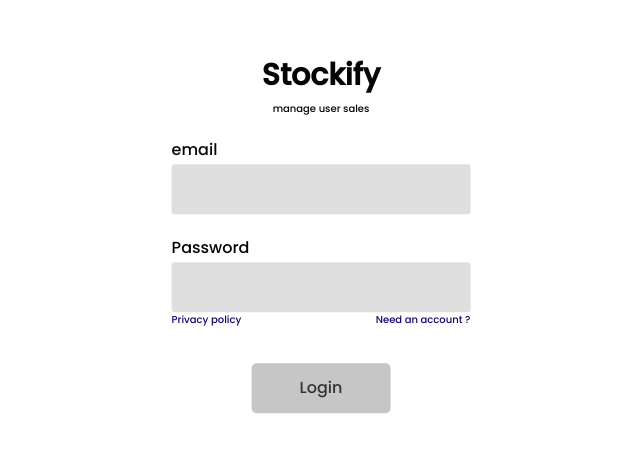
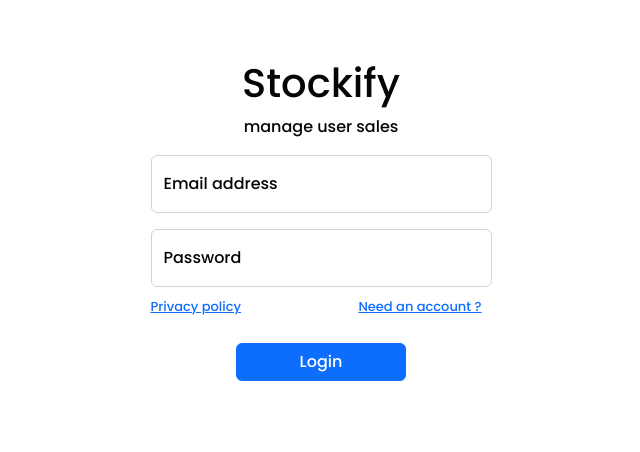
Before and after one commit to jck-bit/stockify, a React (Vite) app: page /login in a window 1280 px wide. Shown: the part 180-632 px from the top of the page, without its empty margins (319-959 px from the left). Built offline with nearby package versions, Linux system fonts and the light colour scheme.

Commit message:
used bootstrap to recreate register

```diff
--- a/src/App.tsx
+++ b/src/App.tsx
@@ -35,12 +35,11 @@ function App() {
            <Route path='/stocks' element={isAuth ? <OnlineStore/> : <Navigate to="/login" />}/>
            <Route path='/login' element={<LoginPage/>}/>
            <Route path='/privacy_policy' element={<PrivacyPolicy/>}/>
+           <Route path='/register' element={<Register/>}/>
           {/* <Route path='/stocks' element={isAuth ? <OnlineStore/> : <Navigate to="/login" />}/>
           <Route path='/sales' element={ isAuth ? <SalesTable/> : <Navigate to="/login" />}/>
           <Route path='/profile' element={isAuth ? <Profile/> :<Navigate to="/login" />}/>
           <Route path='/profile/profile-change' element={ isAuth ? <UserProfileUpdate/> :<Navigate to="/login" />}/>
-          <Route path='/login' element={<LoginPage/>}/>
-          <Route path='/register' element={<Register/>}/>
           <Route path='/cart_modal' element={<CheckoutCart/>}/>  */}
         </Routes>
       </BrowserRouter>
--- a/src/css/loginPage.css
+++ b/src/css/loginPage.css
@@ -1,79 +1,31 @@
-
 .login-container {
-    position: absolute;
-    top: 50%;
-    left: 50%;
-    transform: translate(-50%, -50%);
-    align-content: center;
-    margin-top: 25px;
+  display: flex;
+  flex-direction: column;
+  align-items: center;
+  justify-content: center;
+  height: 100vh;
 }
 
-  .login-container h1 {
-    display: flex;
-    align-items: center;
-    justify-content: center;
-    font-size:30px;
-    font-weight: bold;
-  }
-
-  .login-container p{
-    display: flex;
-    align-items: center;
-    justify-content: center;
-    font-size: 10px;
-  }
 
 .register_div {
   display: flex;
-     justify-content:space-between;
-     align-items: center;
+  justify-content: space-between;
+  margin-top: 10px;
+  font-size: 13px;
 }
 
-  .register_div a{
-    color: rgb(17, 3, 125);
-    text-decoration: none;
+.register_div p {
+  margin-right: 10px;
 }
 
-  .register_div a:hover{
-    background-color: transparent;
+.button-container {
+  display: flex;
+  justify-content: center;
+  margin-top: 10px;
 }
 
-  .login-container label {
-    display: block;
-    margin-top: 22px;
-    font-size: 16px;
-    font-weight: 500;
+
+.login_btn{
+  width: 50%;
+  margin: 0 auto;
 }
-
-  .login-container input[type="text"],
-  .login-container input[type="email"],
-  .login-container input[type="password"] {
-    display: block;
-    height: 50px;
-    width: 100%;
-    background-color: rgba(255,255,255,0.07);
-    border-radius: 3px;
-    padding: 0 10px;
-    margin-top: 2px;
-    font-size: 14px;
-    font-weight: 300;
-    border: none;
-    background-color: rgb(223, 223, 223);
-    color: #000;
-  }
-
-  input:focus{
-    outline: none;
-    background-color: rgb(223, 223, 223);
-  }
-
-  .login-container button{
-    padding: .8rem 3rem;
-    margin: 20px 80px;
-    cursor: pointer;
-    border-radius:5px;
-    border: none;
-    color: #333;
-    transition: background-color(0.2s ease-in-out);
-    background-color: #c7c6c6;
-  }
--- a/src/login/index.tsx
+++ b/src/login/index.tsx
@@ -2,18 +2,19 @@ import React, { useState } from 'react';
 import { useDispatch } from 'react-redux';
 import { useSnackbar } from 'notistack';
 import { useNavigate } from 'react-router-dom';
-import {setLogin} from '../state'
-import Loader from '../components/Loader'
+import { setLogin } from '../state';
+import Loader from '../components/Loader';
+import { FloatingLabel, Form, Button } from 'react-bootstrap';
 import '../css/loginPage.css';
 import { Link } from 'react-router-dom';
 
 const LoginPage = () => {
-    const dispatch = useDispatch()
-    const{enqueueSnackbar} = useSnackbar()
-    const navigate = useNavigate()
-    const [email, setEmail] = useState<string>("")
-    const [password, setPassword] = useState<string>("")
-    const [isloading, setIsLoading] = useState<boolean>(false);
+  const dispatch = useDispatch();
+  const { enqueueSnackbar } = useSnackbar();
+  const navigate = useNavigate();
+  const [email, setEmail] = useState<string>('');
+  const [password, setPassword] = useState<string>('');
+  const [isLoading, setIsLoading] = useState<boolean>(false);
 
   const handleSubmit = async (e: React.FormEvent<HTMLFormElement>) => {
     e.preventDefault();
@@ -31,71 +32,71 @@ const LoginPage = () => {
       const data = await res.json();
       if (res.ok) {
         if (data) {
-            dispatch(setLogin({
+          dispatch(
+            setLogin({
               user: data.user,
               token: data.access_token
-            }));
+            })
+          );
           navigate('/');
-            enqueueSnackbar(data.message, { variant: "success", autoHideDuration:1500 });
+          enqueueSnackbar(data.message, { variant: 'success', autoHideDuration: 1500 });
         }
       } else {
-          const error = data?.message || "Login failed. Please try again.";
-          enqueueSnackbar(error, { variant: 'error', autoHideDuration:1500 });
+        const error = data?.message || 'Login failed. Please try again.';
+        enqueueSnackbar(error, { variant: 'error', autoHideDuration: 1500 });
       }
       setIsLoading(false);
     } catch (err) {
-        const error = "Failed to reach the server. Please try again later.";
-        enqueueSnackbar(error, { variant: 'error', autoHideDuration:1500 });
+      const error = 'Failed to reach the server. Please try again later.';
+      enqueueSnackbar(error, { variant: 'error', autoHideDuration: 1500 });
       setIsLoading(false);
-      }finally{
-        setIsLoading(false)
+    } finally {
+      setIsLoading(false);
     }
 
-    setEmail("")
-    setPassword("")
-  }
+    setEmail('');
+    setPassword('');
+  };
 
-  if(isloading){
-    return <Loader/>
+  if (isLoading) {
+    return <Loader />;
   }
 
   return (
     <div className="login-container">
       <h1>Stockify</h1>
       <p>manage user sales</p>
-        <form onSubmit={handleSubmit}>
-          <label>
-            email
-            <input
+      <Form onSubmit={handleSubmit}>
+        <FloatingLabel controlId="floatingInput" label="Email address" className="mb-3">
+          <Form.Control
             type="email"
-              name="email"
+            placeholder="name@example.com"
             value={email}
-              onChange={(e) =>setEmail(e.target.value)}
-              required />
-          </label>
-          <label>
-            Password
-            <input
+            onChange={(e) => setEmail(e.target.value)}
+            required
+          />
+        </FloatingLabel>
+        <FloatingLabel controlId="floatingPassword" label="Password">
+          <Form.Control
             type="password"
-              name="password"
+            placeholder="Password"
             value={password}
             onChange={(e) => setPassword(e.target.value)}
-              required />
-          </label>
-          <div className='register_div'>
+            required
+          />
+        </FloatingLabel>
+        <div className="register_div">
           <p>
-              <Link to={"/privacy_policy"}>
-                Privacy policy
-              </Link>
+            <Link to="/privacy_policy">Privacy policy</Link>
           </p>
           <p>
-              <Link to={"/register"}>
-                Need an account ?
-              </Link>
+            <Link to="/register">Need an account ?</Link>
           </p>
         </div>
-          <button type="submit">Login</button>
-        </form>
+        <div className='button-container'>
+          <Button type="submit" className="login_btn" variant="primary">Login</Button>
+        </div>
+      </Form>
     </div>
   );
 };
--- a/src/login/register.tsx
+++ b/src/login/register.tsx
@@ -1,122 +1,128 @@
-import React, {useState} from 'react'
-import { useNavigate } from 'react-router-dom'
-import { Link } from 'react-router-dom'
-import { useSnackbar } from 'notistack'
-import Loader from '../components/Loader'
+import React, { useState } from 'react';
+import { Link, useNavigate } from 'react-router-dom';
+import { useSnackbar } from 'notistack';
+import Form from 'react-bootstrap/Form';
+import Button from 'react-bootstrap/Button';
+import FloatingLabel from 'react-bootstrap/FloatingLabel';
+import Loader from '../components/Loader';
 
 const Register = () => {
   const navigate = useNavigate();
   const { enqueueSnackbar } = useSnackbar();
-    const[username, setUsername] = useState<string>("");
-    const[email, setEmail] = useState<string>("");
-    const[password, setPassword] = useState<string>("");
-    const[loading , setLoading] = useState<boolean>(false);
-    const[confirmPassword, setConfirmPassword] = useState<string>("");
+  const [username, setUsername] = useState<string>('');
+  const [email, setEmail] = useState<string>('');
+  const [password, setPassword] = useState<string>('');
+  const [loading, setLoading] = useState<boolean>(false);
+  const [confirmPassword, setConfirmPassword] = useState<string>('');
+  const [passwordMismatch, setPasswordMismatch] = useState<boolean>(false);
 
-    const handleSubmit =async (e:React.FormEvent<HTMLFormElement>) => {
-        e.preventDefault()
-        if(password !== confirmPassword){
-            enqueueSnackbar("Passwords do not match", {variant: "error", autoHideDuration:1000})
-            // setConfirmPassword('')
-            // setEmail("")
-            // setPassword("")
-            // setUsername("")
+  const handleSubmit = async (e: React.FormEvent<HTMLFormElement>) => {
+    e.preventDefault();
+    if (password !== confirmPassword) {
+      setPasswordMismatch(true);
       return;
     }
 
     setLoading(true);
     try {
-            const res = await fetch("https://stockify-store-management.vercel.app/api/register", {
-                method: "POST",
+      const res = await fetch('https://stockify-store-management.vercel.app/api/register', {
+        method: 'POST',
         headers: {
-                 "Content-Type": "application/json"
+          'Content-Type': 'application/json',
         },
-                 body: JSON.stringify({email, username, password})
+        body: JSON.stringify({ email, username, password }),
       });
 
       const data = await res.json();
-             if(res.ok){
-                 if(data){
-                     enqueueSnackbar(`${data.message}`, {variant: "success"})
-                     navigate("/login")
+      if (res.ok) {
+        if (data) {
+          enqueueSnackbar(`${data.message}`, { variant: 'success' });
+          navigate('/login');
         }
-             }else{
-                 const error = data?.message || "Something went wrong";
-                 enqueueSnackbar(error, {variant: "error"})
+      } else {
+        const error = data?.message || 'Something went wrong';
+        enqueueSnackbar(error, { variant: 'error' });
       }
       setLoading(false);
     } catch (err) {
-            const error = "Failed to reach the server. Please try again later.";
-            enqueueSnackbar(error, { variant: 'error', autoHideDuration:1500 });
+      const error = 'Failed to reach the server. Please try again later.';
+      enqueueSnackbar(error, { variant: 'error', autoHideDuration: 1500 });
       setLoading(false);
     }
-        setPassword("");
-        setEmail("");
-        setUsername("");
+    setPassword('');
+    setEmail('');
+    setUsername('');
+    setConfirmPassword('');
+  };
 
+  if (loading) {
+    return <Loader />;
   }
-if(loading){
-  return <Loader/>
-}
+
   return (
     <div className="login-container">
       <h1>Stockify</h1>
       <p>Register to manage and view user sales</p>
-    <form onSubmit={handleSubmit}>
-      <label>
-        email
-        <input
+      <Form onSubmit={handleSubmit}>
+        <FloatingLabel controlId="floatingInput" label="Email" className='mb-3'>
+          <Form.Control
             type="email"
             name="email"
             value={email}
-          onChange={(e) =>setEmail(e.target.value)}
-          required />
-      </label>
-      <label>
-        username
-        <input
+            onChange={(e) => setEmail(e.target.value)}
+            required
+          />
+        </FloatingLabel>
+        <FloatingLabel controlId="floatingInput" label="Username" className='mb-3'>
+          <Form.Control
             type="text"
             name="username"
             value={username}
             onChange={(e) => setUsername(e.target.value)}
-          required />
-      </label>
-      <label>
-        Password
-        <input
+            required
+          />
+        </FloatingLabel>
+        <FloatingLabel controlId="floatingPassword" label="Password" className='mb-3'>
+          <Form.Control
             type="password"
             name="password"
             value={password}
-          onChange={(e) =>setPassword(e.target.value)}
-          required />
-      </label>
-      <label>
-      Confirm Password
-      <input
+            onChange={(e) => setPassword(e.target.value)}
+            required
+          />
+        </FloatingLabel>
+        <FloatingLabel controlId="floatingPassword" label="Confirm Password">
+          <Form.Control
             type="password"
             name="confirmPassword"
             value={confirmPassword}
-        onChange={(e) => setConfirmPassword(e.target.value)}
+            onChange={(e) => {
+              setConfirmPassword(e.target.value);
+              setPasswordMismatch(false);
+            }}
             required
+            isInvalid={passwordMismatch}
           />
-    </label>
-
-      <div className='register_div'>
+          {passwordMismatch && (
+            <Form.Control.Feedback type="invalid">Passwords do not match</Form.Control.Feedback>
+          )}
+        </FloatingLabel>
+        <div className="register_div">
           <p>
-                <Link to={"/privacy_policy"}>
-                    Private Policy
-                </Link>
+            <Link to="/privacy_policy">Privacy Policy</Link>
           </p>
           <p>
-              <Link to={"/login"}>
-                Alraedy have an Account ?
-              </Link>
+            <Link to="/login">Already have an Account?</Link>
           </p>
         </div>
-      <button type="submit">create account</button>
-    </form>
+        <div className="button-container">
+          <Button type="submit" className="register-button">
+            Create Account
+          </Button>
         </div>
-  )
-}
+      </Form>
+    </div>
+  );
+};
 
-export default Register
+export default Register;
```
Lines whose indentation alone changed are shown as unchanged.
